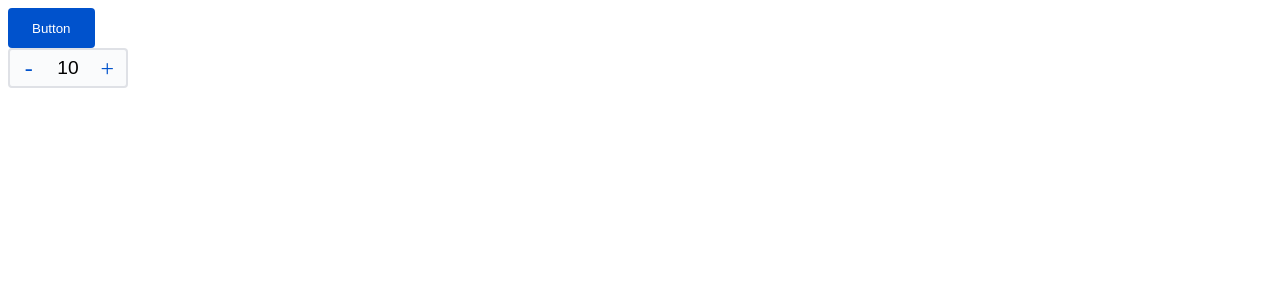
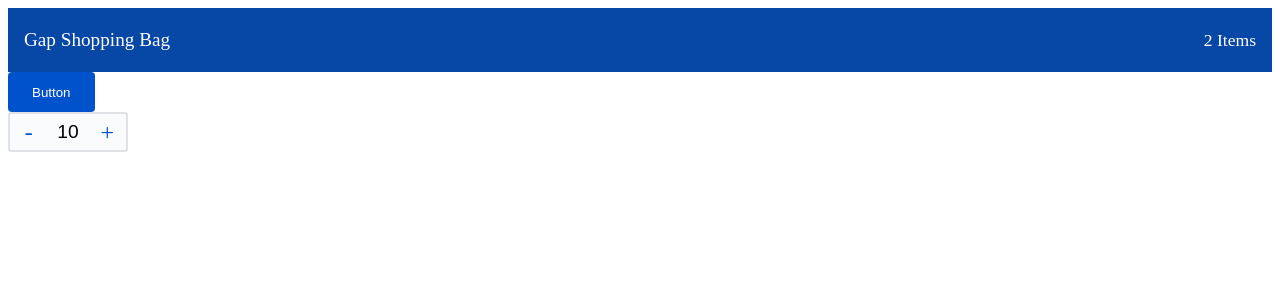
Before and after one commit to ShivaSaiKanathala/gap-shopping, a React (Create React App) app: page / in a window 1280 px wide. Shown: the top 300 px of the page. Built offline with nearby package versions, Linux system fonts and the light colour scheme.

Commit message:
Added header component with title and summary

```diff
--- a/src/App.tsx
+++ b/src/App.tsx
@@ -1,9 +1,10 @@
 import React from "react";
-import { Button, QuantityInput } from "./components";
+import { Header, Button, QuantityInput } from "./components";
 
 function App() {
   return (
     <div>
+      <Header />
       <Button variant="primary">Button</Button>
       <QuantityInput value={10} />
     </div>
--- /dev/null
+++ b/src/components/header/header-components.tsx
@@ -0,0 +1,19 @@
+import styled from "styled-components";
+
+export const HeaderContainer = styled.div`
+  display: flex;
+  align-items: center;
+  justify-content: space-between;
+  height: 64px;
+  padding: 0 16px;
+  background-color: rgb(7, 71, 166);
+  color: #fff;
+`;
+
+export const Title = styled.div`
+  font-size: 1.2rem;
+`;
+
+export const Summary = styled.div`
+  font-size: 1.1rem;
+`;
--- /dev/null
+++ b/src/components/header/header.tsx
@@ -0,0 +1,11 @@
+import React from "react";
+import { HeaderContainer, Title, Summary } from "./header-components";
+
+export default function Header() {
+  return (
+    <HeaderContainer>
+      <Title>Gap Shopping Bag</Title>
+      <Summary>2 Items</Summary>
+    </HeaderContainer>
+  );
+}
--- /dev/null
+++ b/src/components/header/index.ts
@@ -0,0 +1 @@
+export { default } from "./header";
--- a/src/components/index.ts
+++ b/src/components/index.ts
@@ -1,2 +1,3 @@
+export { default as Header } from "./header";
 export { default as Button } from "./button";
 export { default as QuantityInput } from "./quantity-input";
```
